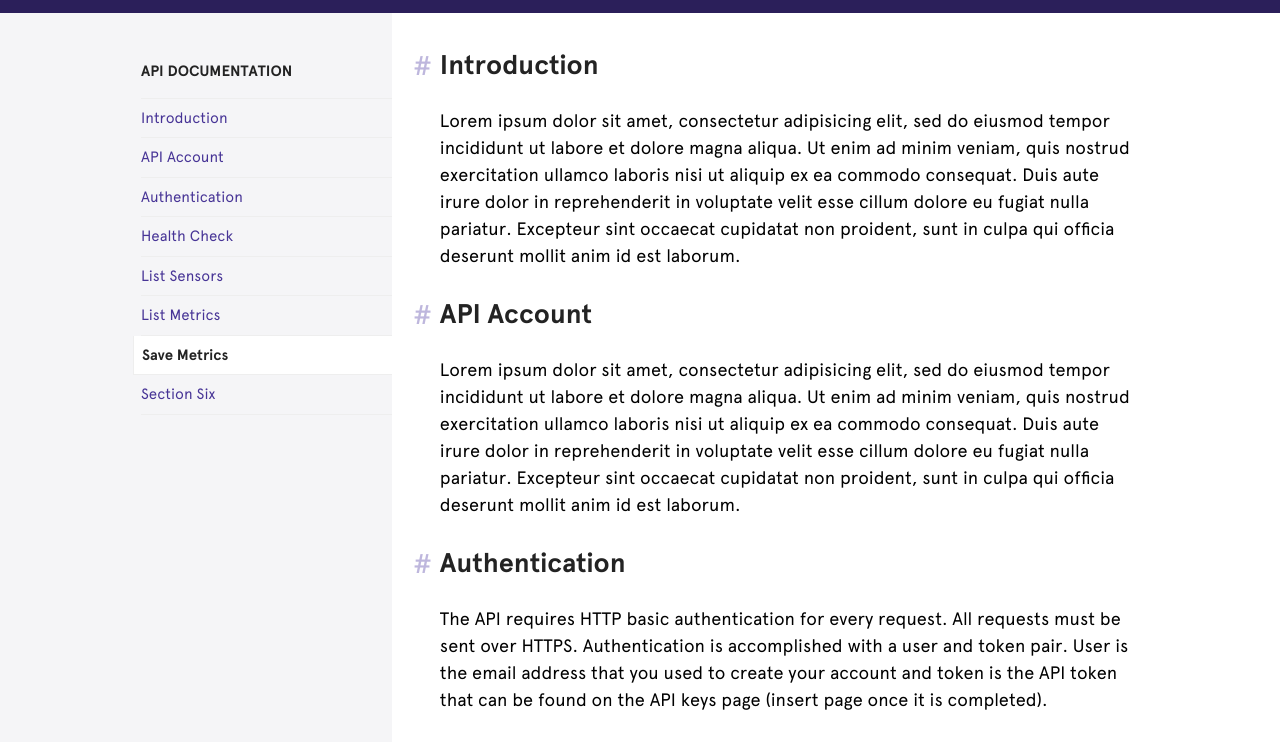
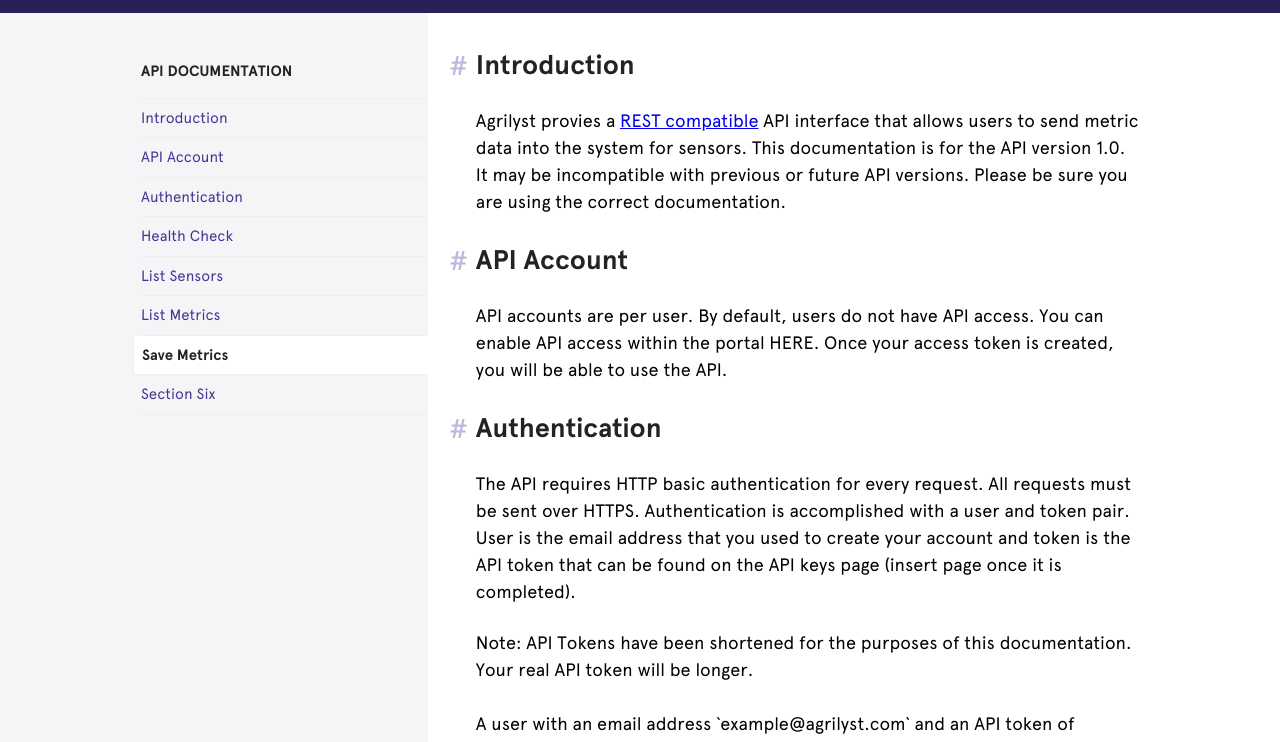
Before and after one commit to artemis-ag/apidocs, a website: page html/index.html in a window 1280 px wide. Shown: the part 54-796 px from the top of the page. Drawn offline with nearby package versions, Linux system fonts and the light colour scheme.

Commit message:
updated more

```diff
--- a/html/index.html
+++ b/html/index.html
@@ -54,8 +54,8 @@
         <h3 class="nav__heading">API Documentation</h3>
         <ul class="nav-menu">
           <li class="nav-menu__item is-current"><a href="#introduction" class="nav-menu__link">Introduction</a></li>
-          <li class="nav-menu__item is-current"><a href="#apiaccount" class="nav-menu__link">API Account</a></li>
-          <li class="nav-menu__item is-current"><a href="#authentication" class="nav-menu__link">Authentication</a></li>
+          <li class="nav-menu__item"><a href="#apiaccount" class="nav-menu__link">API Account</a></li>
+          <li class="nav-menu__item"><a href="#authentication" class="nav-menu__link">Authentication</a></li>
           <li class="nav-menu__item"><a href="#anotherSection" class="nav-menu__link">Health Check</a></li>
           <li class="nav-menu__item"><a href="#sectionThree" class="nav-menu__link">List Sensors</a></li>
           <li class="nav-menu__item"><a href="#sectionFour" class="nav-menu__link">List Metrics</a></li>
@@ -67,36 +67,37 @@
     <main class="content">
 
       <h2><a href="#introduction" id="introduction">Introduction</a></h2>
-      <p>Lorem ipsum dolor sit amet, consectetur adipisicing elit, sed do eiusmod tempor incididunt ut labore et dolore magna aliqua. Ut enim ad minim veniam, quis nostrud exercitation ullamco laboris nisi ut aliquip ex ea commodo consequat. Duis aute irure dolor in reprehenderit in voluptate velit esse cillum dolore eu fugiat nulla pariatur. Excepteur sint occaecat cupidatat non proident, sunt in culpa qui officia deserunt mollit anim id est laborum.</p>
+      <p>Agrilyst provies a <a href="https://en.wikipedia.org/wiki/Representational_state_transfer">REST compatible</a> API interface that allows users to send metric data into the system for sensors.  This documentation is for the API version 1.0. It may be incompatible with previous or future API versions.  Please be sure you are using the correct documentation.</p>
 
       <h2><a href="#apiaccount" id="apiaccount">API Account</a></h2>
-      <p>Lorem ipsum dolor sit amet, consectetur adipisicing elit, sed do eiusmod tempor incididunt ut labore et dolore magna aliqua. Ut enim ad minim veniam, quis nostrud exercitation ullamco laboris nisi ut aliquip ex ea commodo consequat. Duis aute irure dolor in reprehenderit in voluptate velit esse cillum dolore eu fugiat nulla pariatur. Excepteur sint occaecat cupidatat non proident, sunt in culpa qui officia deserunt mollit anim id est laborum.</p>
+      <p>API accounts are per user. By default, users do not have API access. You can enable API access within the portal HERE.  Once your access token is created, you will be able to use the API.</p>
+
 
       <h2><a href="#authentication" id="authentication">Authentication</a></h2>
 <p>The API requires HTTP basic authentication for every request. All requests must be sent over HTTPS.
 Authentication is accomplished with a user and token pair.  User is the email address that you used to create your account and token is the API token that can be found on the API keys page (insert page once it is completed).</p>
 
-<br>Note: API Tokens have been shortened for the purposes of this documentation. Your real API token will be longer.
+Note: API Tokens have been shortened for the purposes of this documentation. Your real API token will be longer.
 
-<br>A user with an email address `example@agrilyst.com` and an API token of `75AFDB82` will use the following command:
+<br><br>A user with an email address `example@agrilyst.com` and an API token of `75AFDB82` will use the following command:
 
 
       <pre><code>
-    curl -u example@agrilyst.com:75AFDB82 https://portal.librato.com/api/v1/
+curl -u example@agrilyst.com:75AFDB82 https://portal.librato.com/api/v1/
       </code></pre>
 
-<p>URL Encoding</p>
+URL Encoding
 <br>To use URL encoding, use the following format:
 
       <pre><code>
-    https://user:token@portal.agrilyst.com/api/v1/
+https://user:token@portal.agrilyst.com/api/v1/
       </code></pre>
 
 <br>Because the `user` value is an email address, it has to be escaped in order to form a valid URL. The `@` sign is represented by the `%40` entity. For example:
 
 
       <pre><code>
-    https://example%40agrilyst.com:apitoken@portal.agrilyst.com/api/v1/
+https://example%40agrilyst.com:apitoken@portal.agrilyst.com/api/v1/
       </code></pre>
 
 <br>Note: cURL automatically converts the `@` to a `%40` if you use the `-u` option, but not if you put authentication in the URL directly.
```
Also changed, not shown: src/html/index.html (+11 -10 lines).
